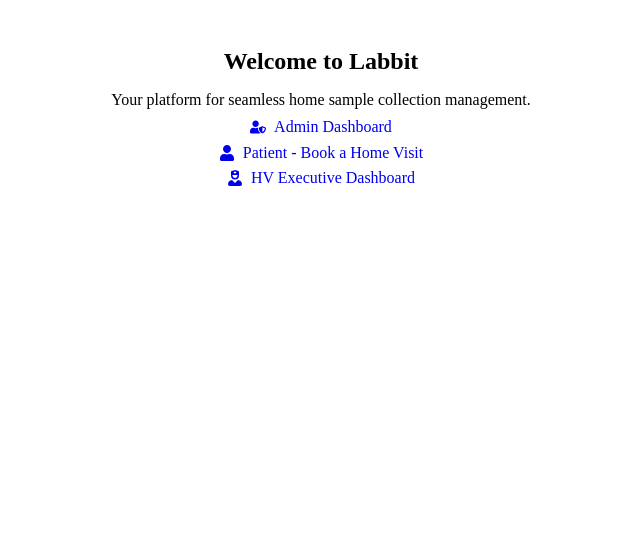
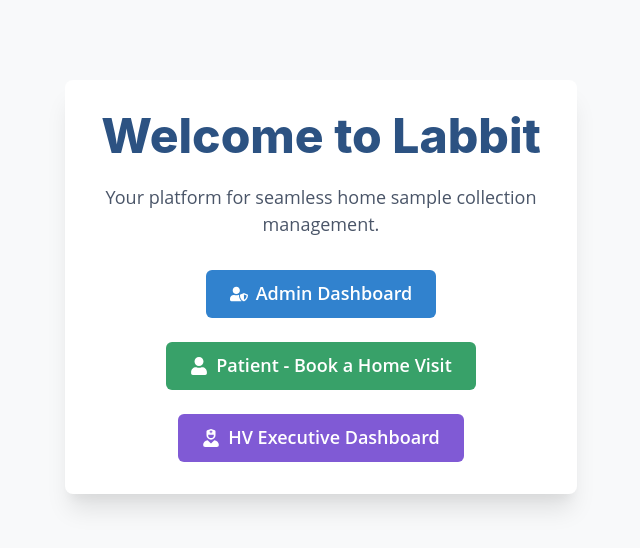
Before and after one commit to labbit-23/labbit-main, a Next.js app: page / in a window 1280 px wide. Shown: the top 548 px of the page, without its empty margins (319-959 px from the left). Built offline with nearby package versions, Linux system fonts and the light colour scheme.

Commit message:
Update layout.js

```diff
--- a/app/layout.js
+++ b/app/layout.js
@@ -1,7 +1,16 @@
+"use client";
+
+import { ChakraProvider } from "@chakra-ui/react";
+import customTheme from "./theme"; // adjust the path if your theme.js is elsewhere
+
 export default function RootLayout({ children }) {
   return (
-    <html>
-      <body>{children}</body>
+    <html lang="en">
+      <body>
+        <ChakraProvider theme={customTheme}>
+          {children}
+        </ChakraProvider>
+      </body>
     </html>
   );
 }
```
